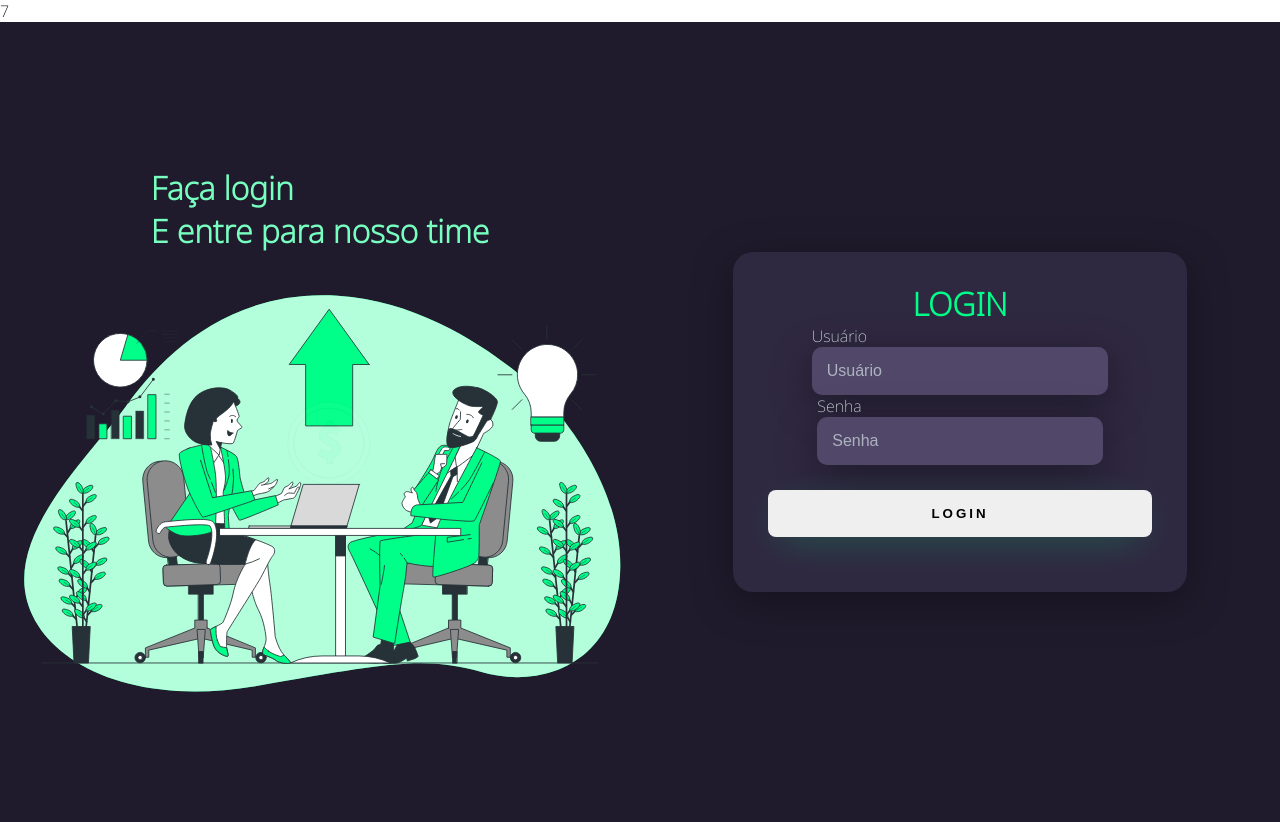
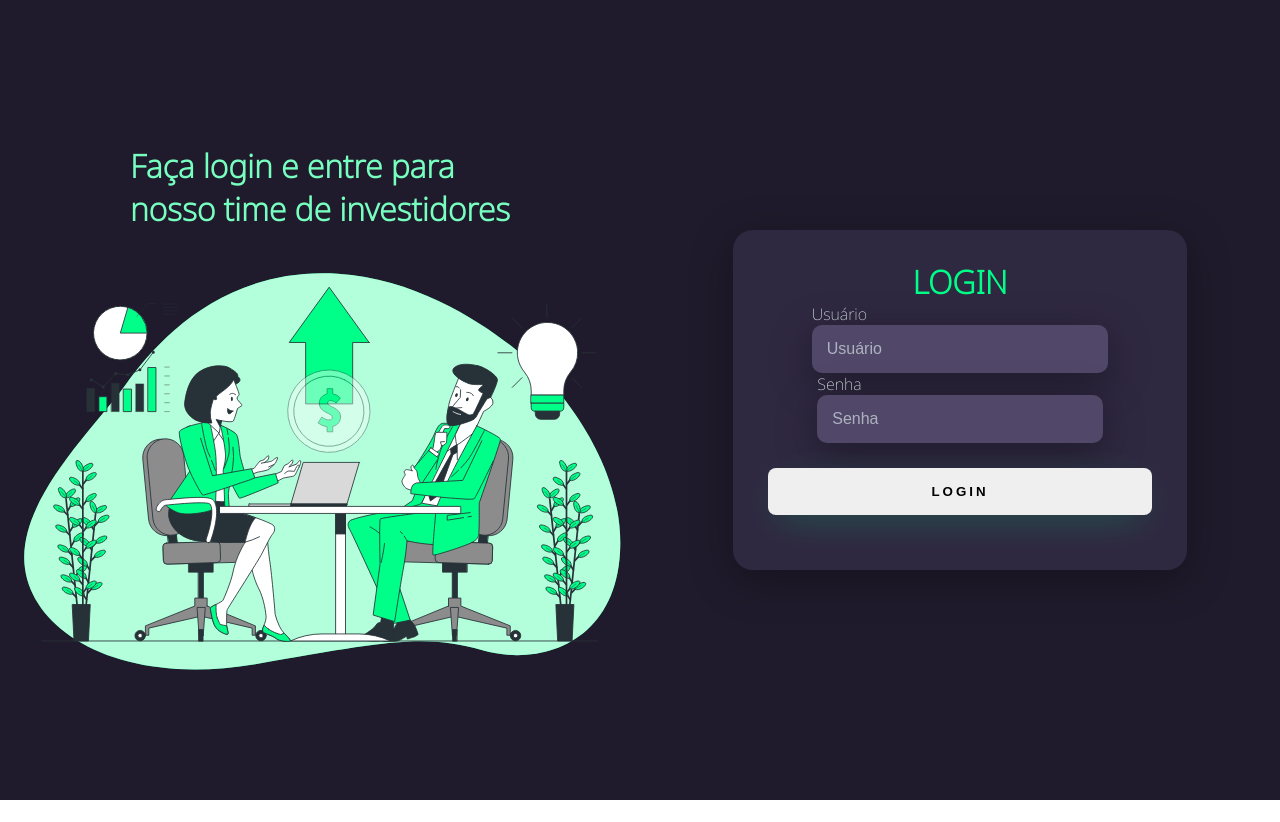
Before and after one commit to DevEhrhardt/-Stylized-login-screen, a plain HTML site: page index.html in a window 1280 px wide. After the commit the page ends 800 px from the top, so only its background shows below. Drawn offline with Linux system fonts and the light colour scheme.

Commit message:
Quebra de linha para o head

```diff
--- a/index.html
+++ b/index.html
@@ -6,11 +6,14 @@
     <meta name="viewport" content="width=device-width, initial-scale=1.0" />
     <link rel="stylesheet" href="style.css" />
     <title>Login</title>
-  </head>7
+  </head>
   <body>
     <div class="main-login">
       <div class="left-login">
-        <h1>Faça login<br />E entre para nosso time</h1>
+        <h1>
+          Faça login e entre para<br />
+          nosso time de investidores
+        </h1>
         <img src="negociação inteligente.svg" alt="Business" />
       </div>
       <div class="right-login">
```
